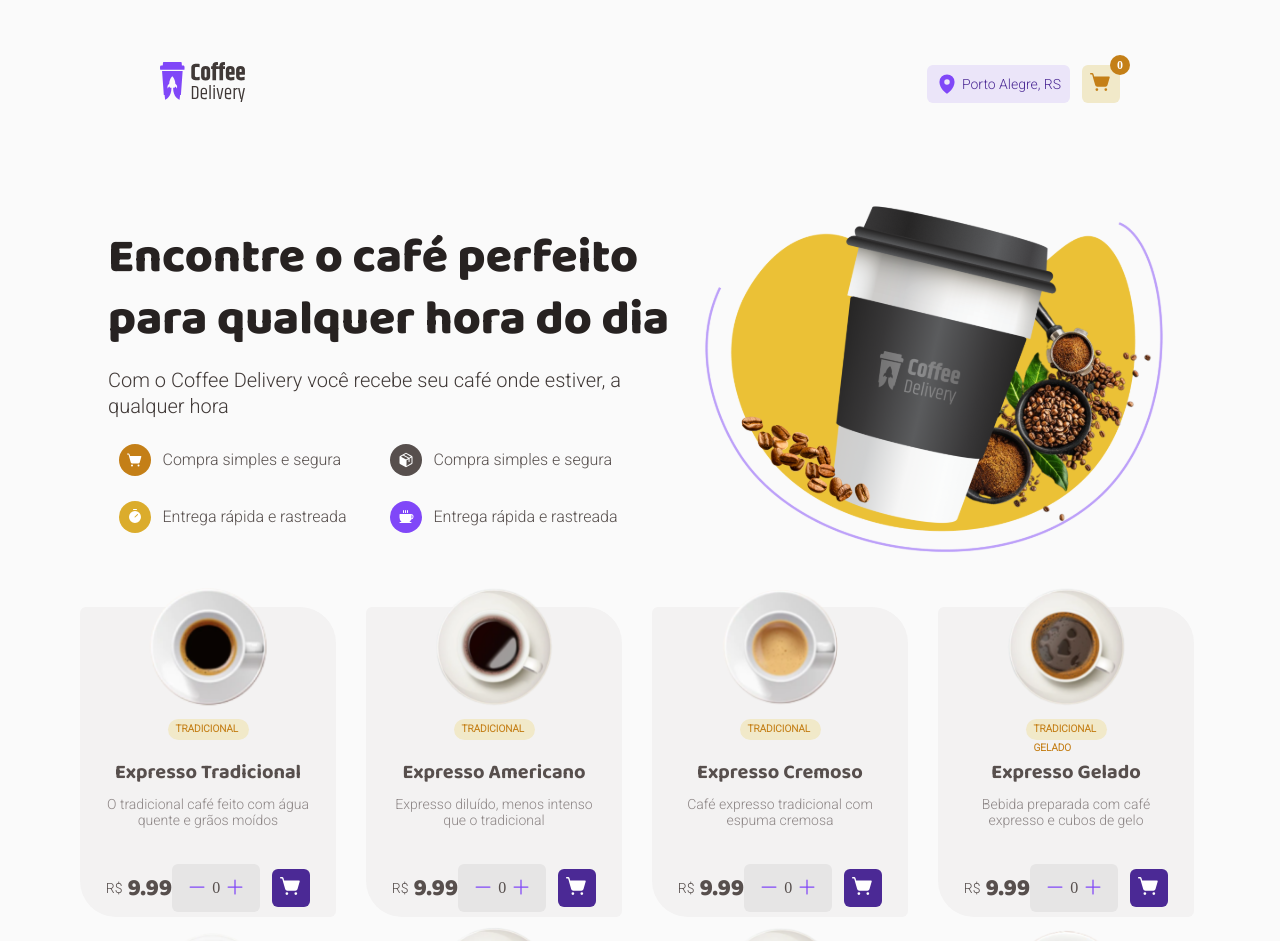
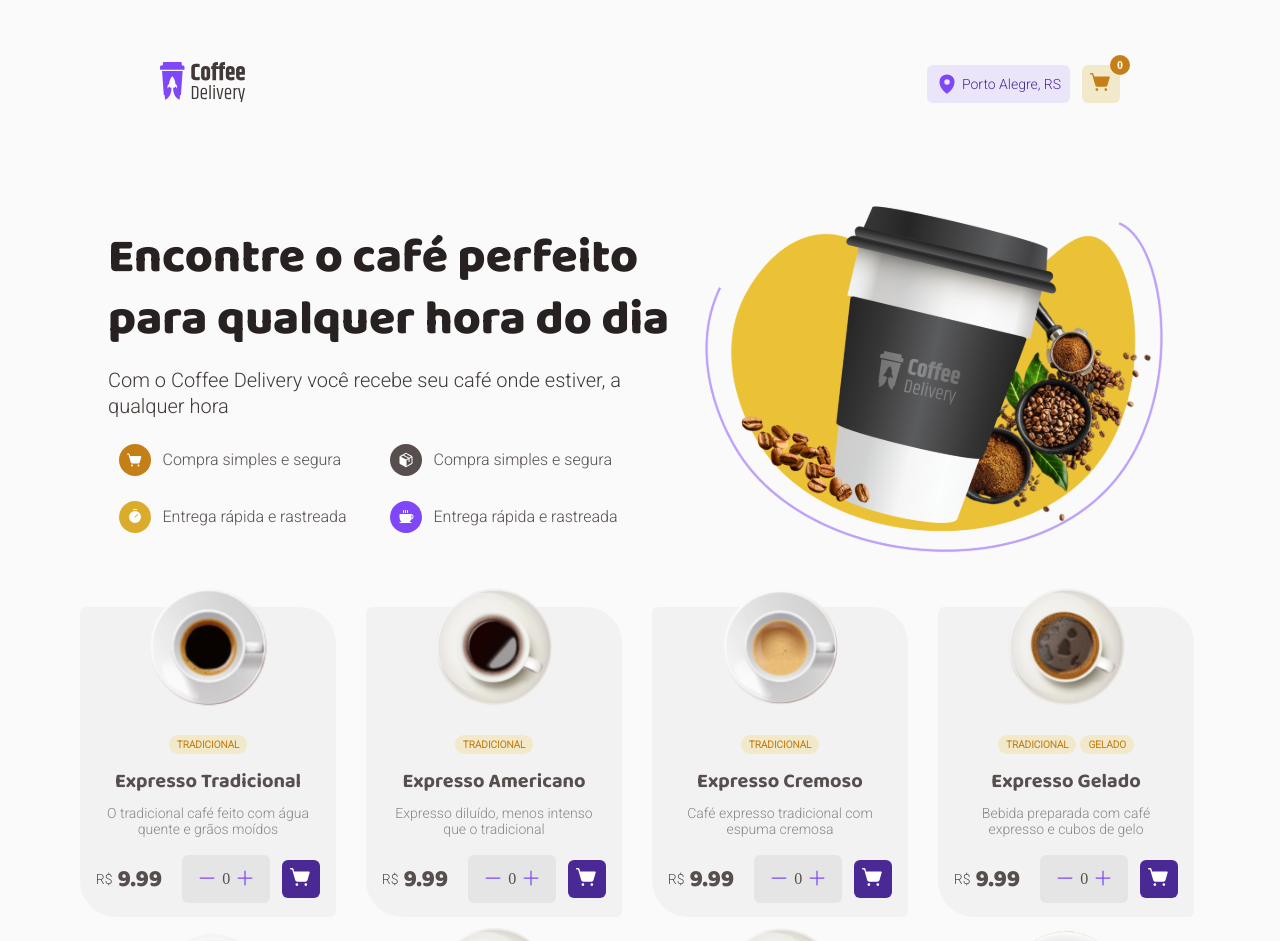
Before and after one commit to thayronFeitosa/Coffee-Delivery, a React (Vite) app: page / in a window 1280 px wide. Shown: the top 941 px of the page. Built offline with nearby package versions, Linux system fonts and the light colour scheme.

Commit message:
feat: adds style to card coffee

```diff
--- a/src/components/cardCoffeeCatalog/components/description.tsx
+++ b/src/components/cardCoffeeCatalog/components/description.tsx
@@ -11,7 +11,7 @@ interface TypeCoffeeProps {
 export function TypeCoffee({ arrayName }: TypeCoffeeProps) {
   return (
     <Container>
-      {arrayName.map((coffe) => <p>{coffe.name}</p>)}
+      {arrayName.map((coffe) => (<span>{coffe.name}</span>))}
     </Container>
   );
 }
--- a/src/components/cardCoffeeCatalog/components/styles.ts
+++ b/src/components/cardCoffeeCatalog/components/styles.ts
@@ -2,20 +2,30 @@ import styled from 'styled-components';
 
 
 export const Container = styled.p`
-  width: 81px;
-  height: 21px;
-  background: #F1E9C9;
+  display: flex;
+  align-items: center;
+  justify-content: center;
+
+  width: 100%;
+  gap: 4px;
+  margin-top: 1rem;
+
+  margin-bottom: 0.7rem;
   border-radius: 100px;
+  flex-wrap: wrap;
 
-   p {
-    padding: 4px 8px;
+   span {
+    background: #F1E9C9;
+
     font-family: 'Roboto';
     font-style: normal;
     font-weight: 700;
     font-size: 10px;
+
+    padding: 0.25rem 0.5rem;
+    border-radius: 999px;
+    color: #C47F17;
     text-transform: uppercase;
-
-    color: #C47F17;
   }
 
 `
--- a/src/components/cardCoffeeCatalog/index.tsx
+++ b/src/components/cardCoffeeCatalog/index.tsx
@@ -5,7 +5,7 @@ import {
   DescriptionCoffee,
   HugContainer,
 } from "./styles";
-import cafe from "../../assets/Capuccino.svg";
+
 import { TypeCoffee } from "./components/description";
 import { Add } from "../add";
 import { useState } from "react";
@@ -43,7 +43,6 @@ export function CardCoffeeCatalog({
   function decrement() {
     setValue(value - 1);
   }
-  console.log(`/assets/${imageCoffee}`);
 
   return (
     <ContainerBackground>
--- a/src/components/cardCoffeeCatalog/styles.ts
+++ b/src/components/cardCoffeeCatalog/styles.ts
@@ -37,7 +37,6 @@ export const DescriptionCoffee = styled.div`
     font-style: normal;
     font-weight: 700;
     font-size: 20px;
-    margin-top: 16px;
     margin-bottom: 8px;
   }
 
@@ -56,7 +55,7 @@ export const HugContainer = styled.div`
   display: flex;
   align-items: center;
   justify-content: center;
-  margin-top: 36px;
+  margin-top: 18px;
 
   .dolar {
     font-family: 'Roboto';
@@ -68,6 +67,7 @@ export const HugContainer = styled.div`
 
   .price {
     margin-left: 5px;
+    margin-right: 20px;
     font-family: 'Baloo 2';
     font-style: normal;
     font-weight: 800;
--- a/src/components/header/index.tsx
+++ b/src/components/header/index.tsx
@@ -1,4 +1,4 @@
-import { MapPin, ShoppingCart } from "phosphor-react";
+import { MapPin } from "phosphor-react";
 import { NavLink } from "react-router-dom";
 
 import {
--- a/src/pages/home/components/description/index.tsx
+++ b/src/pages/home/components/description/index.tsx
@@ -1,8 +1,6 @@
 import { DescriptionContainer, Container, HeaderContainer } from "./styles";
-import { Activity, Coffee, Package, ShoppingCartSimple, Timer } from "phosphor-react";
-import { IconBackgroundCircle } from "../../../../components/IconBackgroundCircle";
 import { DescriptionIcon } from "./DescriptionIcon";
-import { CardCoffeeCatalog } from "../../../../components/cardCoffeeCatalog";
+
 export function DescriptionHome() {
   return (
     <Container>
--- a/src/pages/home/index.tsx
+++ b/src/pages/home/index.tsx
@@ -2,10 +2,7 @@ import { CardCoffeeCatalog } from "../../components/cardCoffeeCatalog";
 import { Header } from "../../components/header";
 import { DescriptionHome } from "./components/description";
 import { Container, ContainerCoffee } from "./styles";
-import cafe from "../../assets/Capuccino.svg";
 import allCoffees from '../../../teste.json';
-
-const typesCoffeeCategory = [{ name: "Tradicional" },];
 
 export function Home() {
 
```
